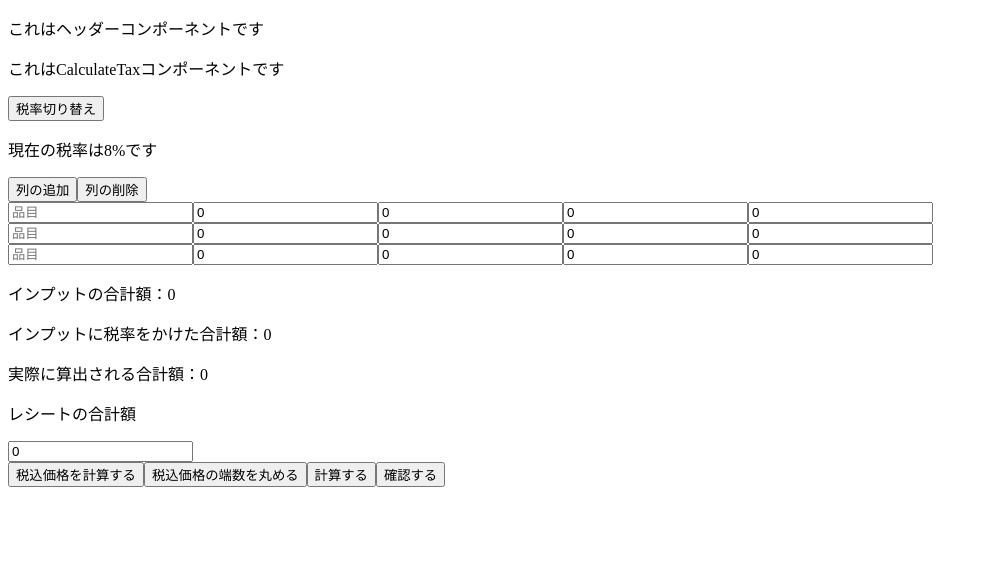
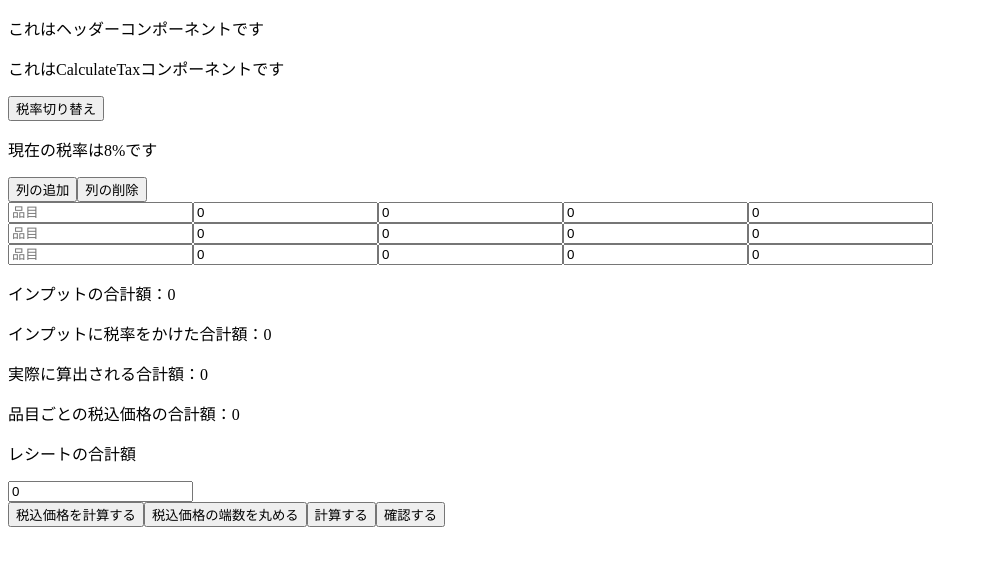
Before and after one commit to KazumaEnomoto/TaxCalculate-vue2, a Vue app: page / in a window 1280 px wide. Shown: the top 566 px of the page, without its empty margins (0-988 px from the left). Built offline with nearby package versions, Linux system fonts and the light colour scheme.

Commit message:
品目ごとの税込価格の合計額を算出するsumRoundedValues関数を作成

```diff
--- a/src/components/CalculateTax.vue
+++ b/src/components/CalculateTax.vue
@@ -21,6 +21,7 @@
                 <p>インプットの合計額：{{sumValues}}</p>
                 <p>インプットに税率をかけた合計額：{{addTaxSumValues}}</p>
                 <p>実際に算出される合計額：{{Math.floor(addTaxSumValues)}}</p>
+                <p>品目ごとの税込価格の合計額：{{sumRoundedValues}}</p>
                 <p>レシートの合計額</p>
                 <input type="number" v-model.number="inputSum">
             </div>
@@ -117,8 +118,12 @@ export default {
             // 少数内における微妙な誤差の除去
             return this.roundDown(this.addTax(this.sumValues));
         },
-
-
+        sumRoundedValues() {
+            const sumRoundedValue = this.roundedValues.reduce((sumRoundedValue, value) => {
+                return sumRoundedValue + value;
+            }, 0);
+            return sumRoundedValue;
+        },
     }
 }
 </script>
```
